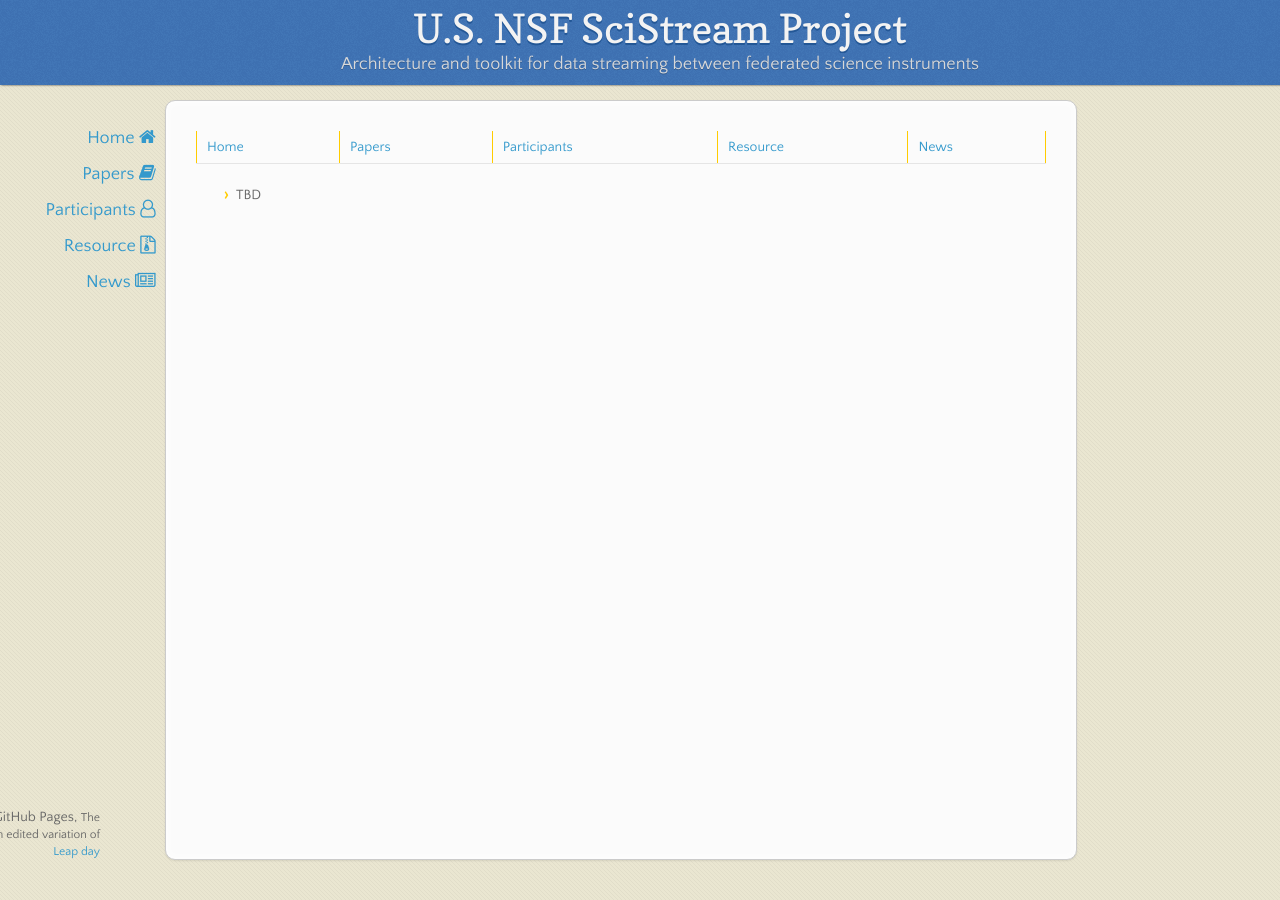
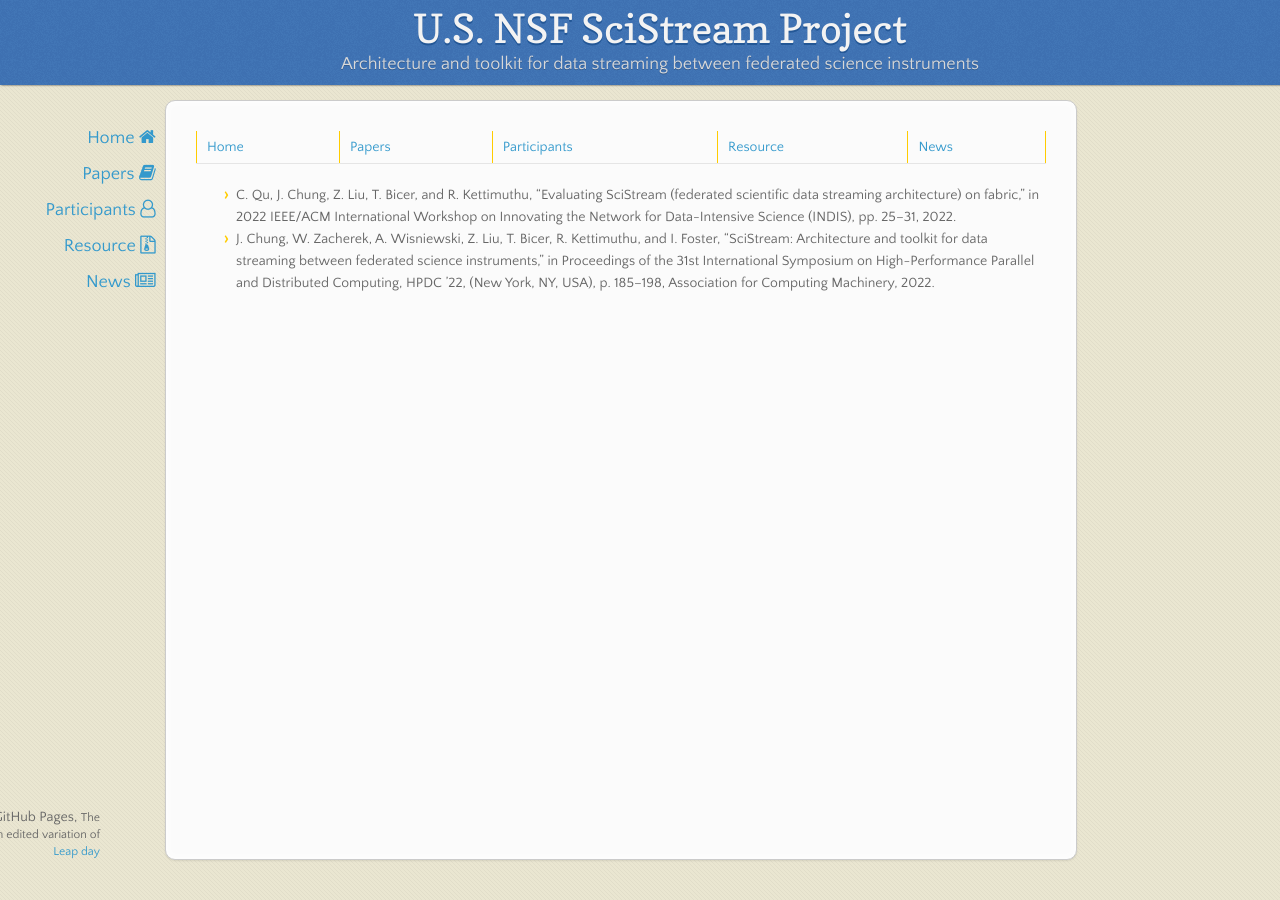
Before and after one commit to scistream/scistream.github.io, a Jekyll site: the page built from papers.md, in a window 1280 px wide. Built offline with Jekyll 4.4.1, drawn with Linux system fonts in a browser that asks for light colours; nearby versions of some CDN libraries.

Commit message:
Update papers.md to add INDIS and HPDC publications

```diff
--- a/papers.md
+++ b/papers.md
@@ -3,4 +3,5 @@ layout: default
 ---
 [Home](index.html) | [Papers](papers.html) | [Participants](participants.html) | [Resource](resource.html) | [News](news.html)
 
-- TBD
+- C. Qu, J. Chung, Z. Liu, T. Bicer, and R. Kettimuthu, “Evaluating SciStream (federated scientific data streaming architecture) on fabric,” in 2022 IEEE/ACM International Workshop on Innovating the Network for Data-Intensive Science (INDIS), pp. 25–31, 2022.
+- J. Chung, W. Zacherek, A. Wisniewski, Z. Liu, T. Bicer, R. Kettimuthu, and I. Foster, “SciStream: Architecture and toolkit for data streaming between federated science instruments,” in Proceedings of the 31st International Symposium on High-Performance Parallel and Distributed Computing, HPDC ’22, (New York, NY, USA), p. 185–198, Association for Computing Machinery, 2022.
```
